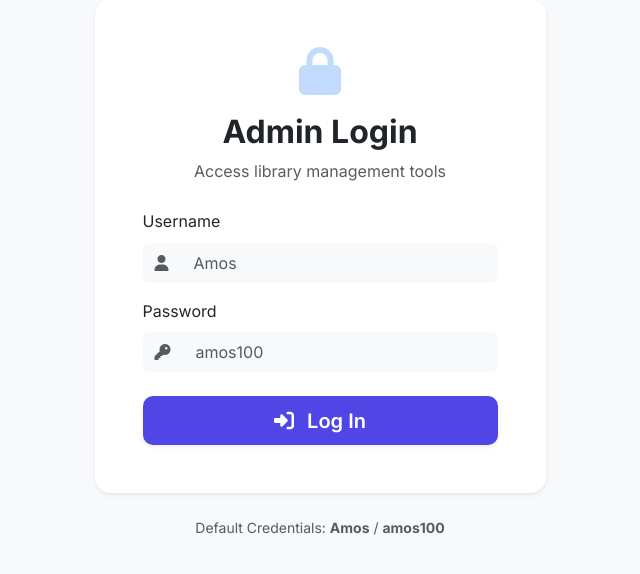
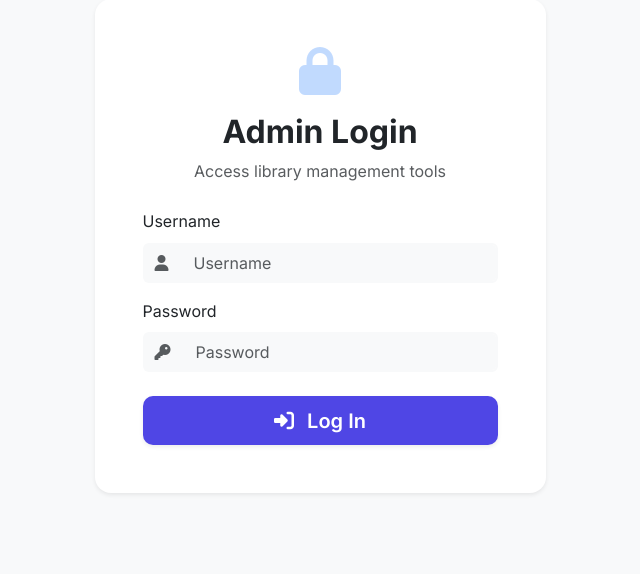
Before and after one commit to Markjohns1/libmanagementsys, a Flask app: page /login in a window 1280 px wide. Shown: the part 192-766 px from the top of the page, without its empty margins (320-960 px from the left). Run offline with Flask 3, Linux system fonts and the light colour scheme.

Commit message:
Security: Removed sensitive credentials and placeholders from the login page

```diff
--- a/templates/login.html
+++ b/templates/login.html
@@ -20,7 +20,7 @@
                             <span class="input-group-text bg-light border-0"><i
                                     class="fas fa-user text-muted"></i></span>
                             <input type="text" name="username" class="form-control border-light bg-light"
-                                placeholder="Amos" required>
+                                placeholder="Username" required>
                         </div>
                     </div>
                     <div class="mb-4">
@@ -29,7 +29,7 @@
                             <span class="input-group-text bg-light border-0"><i
                                     class="fas fa-key text-muted"></i></span>
                             <input type="password" name="password" class="form-control border-light bg-light"
-                                placeholder="amos100" required>
+                                placeholder="Password" required>
                         </div>
                     </div>
 
@@ -41,7 +41,6 @@
                 </form>
             </div>
         </div>
-        <p class="text-center text-muted mt-4 small">Default Credentials: <b>Amos</b> / <b>amos100</b></p>
     </div>
 </div>
 {% endblock %}
```
